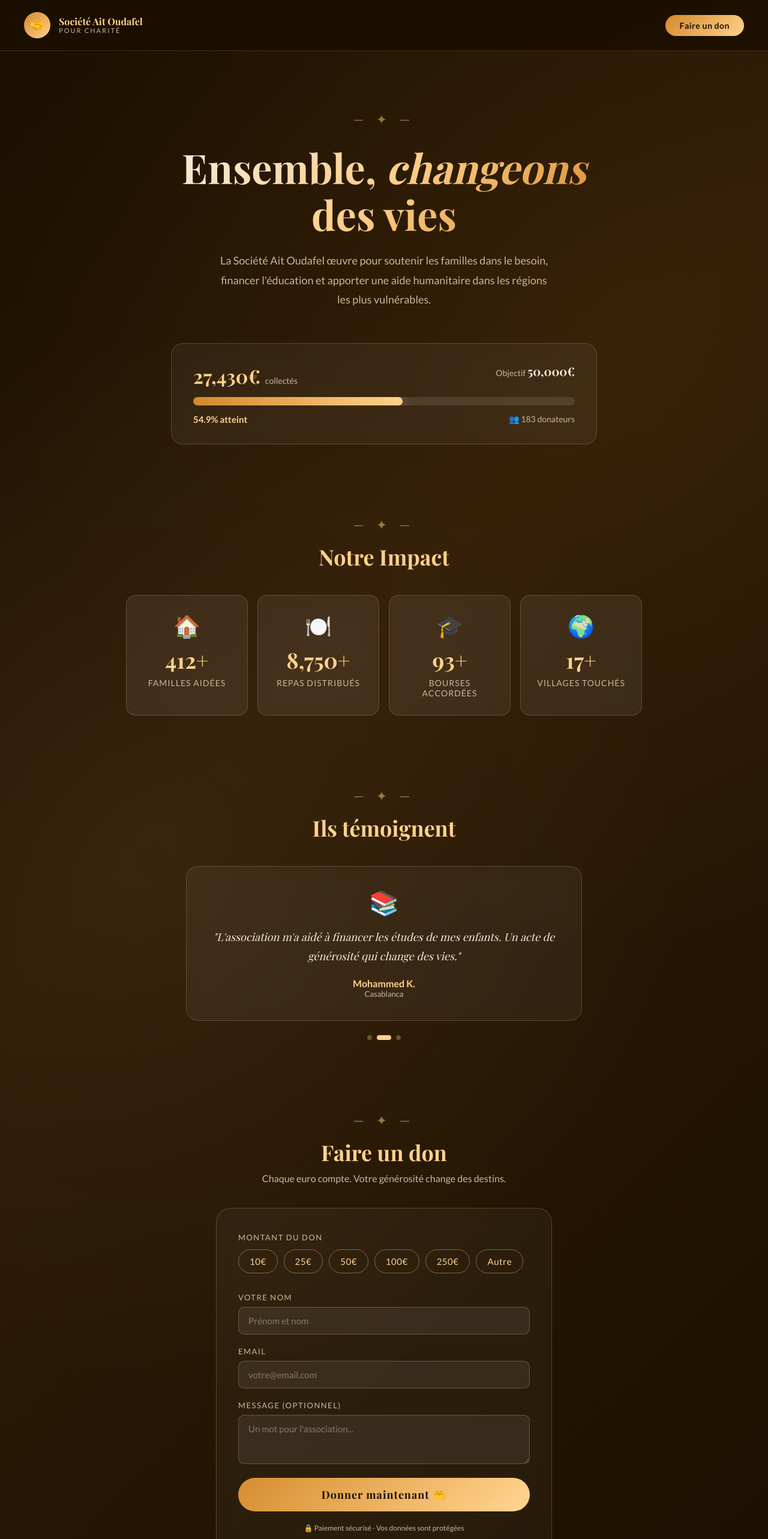
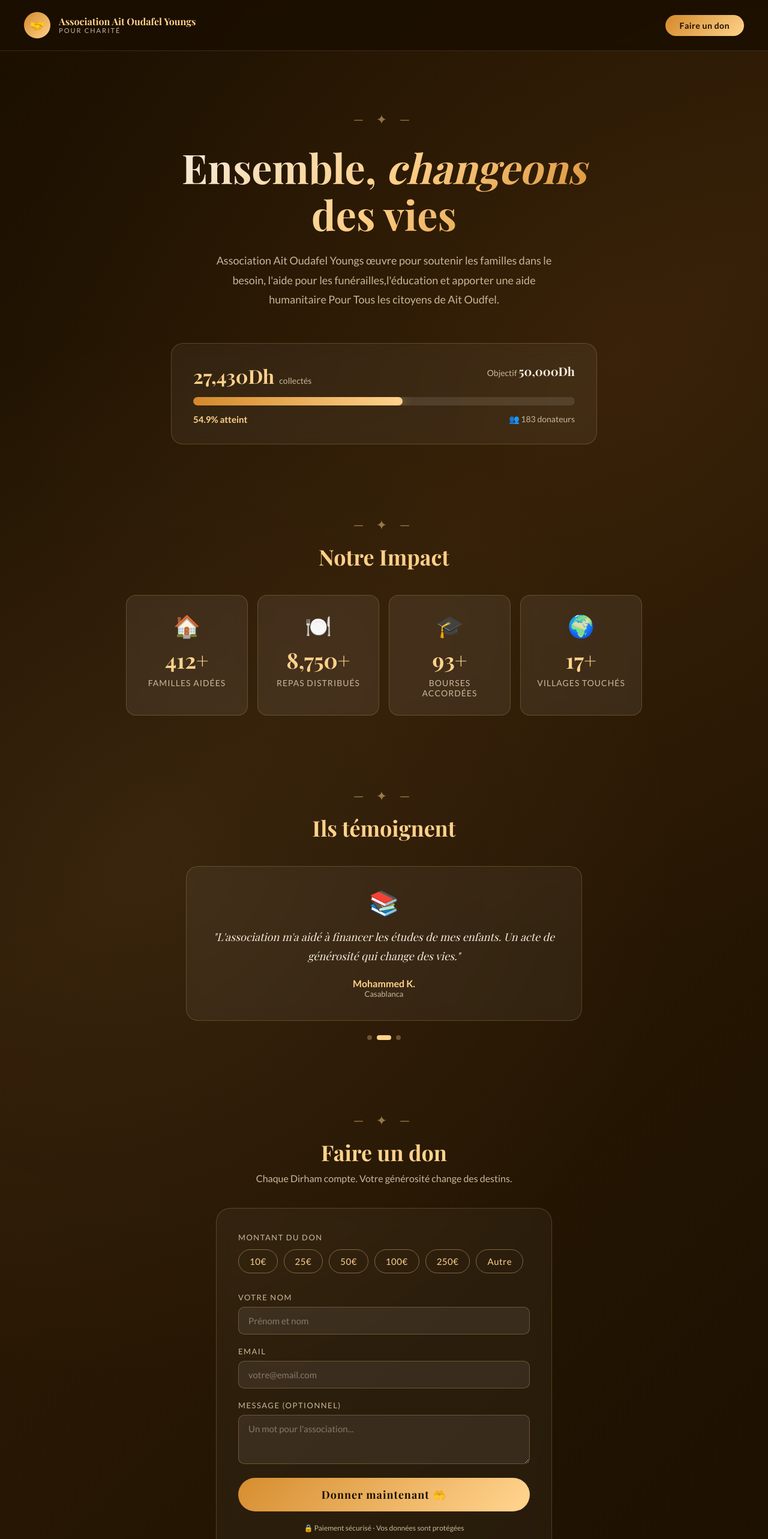
Before and after one commit to ouhiaanass-bit/ait-oudafel-site, a React (Vite) app: page / in a window 1280 px wide. Shown: the top 2566 px of the page at 60% size. Built offline with nearby package versions, Linux system fonts and the light colour scheme; a web font is replaced by a local one.

Commit message:
Update App.jsx

```diff
--- a/src/App.jsx
+++ b/src/App.jsx
@@ -285,7 +285,7 @@ export default function App() {
           }}>🤝</div>
           <div>
             <div style={{ fontFamily: "'Playfair Display', serif", fontWeight: 700, fontSize: 16, color: "#FFD28C", lineHeight: 1.1 }}>
-              Société Ait Oudafel
+              Association Ait Oudafel Youngs
             </div>
             <div style={{ fontSize: 11, color: "#C9B99A", letterSpacing: 2, textTransform: "uppercase" }}>pour charité</div>
           </div>
@@ -312,8 +312,8 @@ export default function App() {
           Ensemble, <em>changeons</em><br />des vies
         </h1>
         <p style={{ color: "#C9B99A", fontSize: 18, lineHeight: 1.8, maxWidth: 560, margin: "0 auto" }}>
-          La Société Ait Oudafel œuvre pour soutenir les familles dans le besoin,
-          financer l'éducation et apporter une aide humanitaire dans les régions les plus vulnérables.
+          Association Ait Oudafel Youngs œuvre pour soutenir les familles dans le besoin,
+         l'aide pour les funérailles,l'éducation et apporter une aide humanitaire Pour Tous les citoyens de Ait Oudfel.
         </p>
 
         {/* Progress card */}
@@ -325,14 +325,14 @@ export default function App() {
           <div style={{ display: "flex", justifyContent: "space-between", marginBottom: 14 }}>
             <div style={{ textAlign: "left" }}>
               <span style={{ fontFamily: "'Playfair Display', serif", fontSize: 32, fontWeight: 700, color: "#FFD28C" }}>
-                {donated.toLocaleString()}€
+                {donated.toLocaleString()}Dh
               </span>
               <span style={{ color: "#C9B99A", fontSize: 14, marginLeft: 8 }}>collectés</span>
             </div>
             <div style={{ textAlign: "right" }}>
               <span style={{ color: "#C9B99A", fontSize: 14 }}>Objectif </span>
               <span style={{ fontFamily: "'Playfair Display', serif", fontSize: 20, fontWeight: 700, color: "#F5EDE0" }}>
-                {GOAL.toLocaleString()}€
+                {GOAL.toLocaleString()}Dh
               </span>
             </div>
           </div>
@@ -412,7 +412,7 @@ export default function App() {
           <h2 style={{ fontFamily: "'Playfair Display', serif", fontSize: 36, fontWeight: 700, color: "#FFD28C", marginTop: 16 }}>
             Faire un don
           </h2>
-          <p style={{ color: "#C9B99A", marginTop: 10 }}>Chaque euro compte. Votre générosité change des destins.</p>
+          <p style={{ color: "#C9B99A", marginTop: 10 }}>Chaque Dirham compte. Votre générosité change des destins.</p>
         </div>
 
         {submitted ? (
@@ -426,7 +426,7 @@ export default function App() {
             </h3>
             <p style={{ color: "#C9B99A", fontSize: 16 }}>
               Votre contribution de <strong style={{ color: "#FFD28C" }}>{finalAmount}€</strong> va aider des familles dans le besoin.<br />
-              Que Dieu vous récompense.
+              Que Allah vous récompense.
             </p>
           </div>
         ) : (
@@ -498,7 +498,7 @@ export default function App() {
       {/* FOOTER */}
       <footer style={{ borderTop: "1px solid rgba(255,210,140,0.15)", padding: "40px 20px", textAlign: "center" }}>
         <div style={{ fontFamily: "'Playfair Display', serif", fontSize: 20, color: "#FFD28C", marginBottom: 8 }}>
-          Société Ait Oudafel pour charité
+          Association Ait Oudafel Youngs Fort Ensemble.
         </div>
         <p style={{ color: "#C9B99A", fontSize: 13 }}>
           Ensemble, bâtissons un avenir meilleur · contact@aitoudafel-charite.org
```
